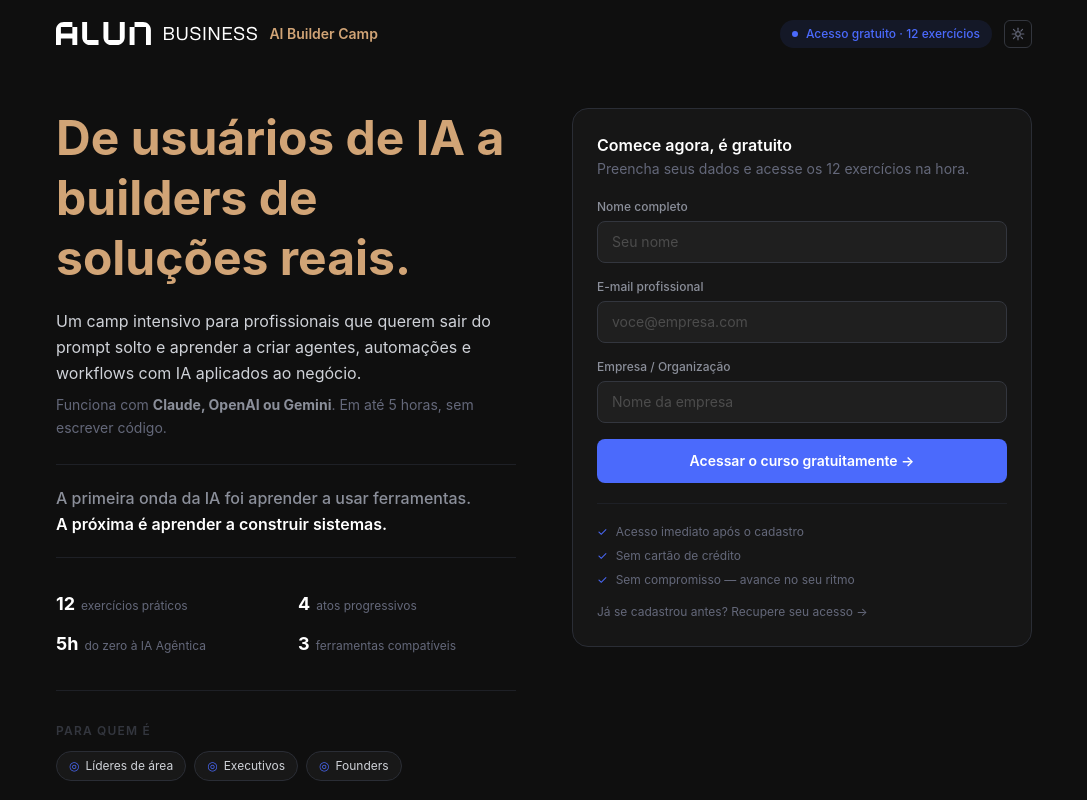
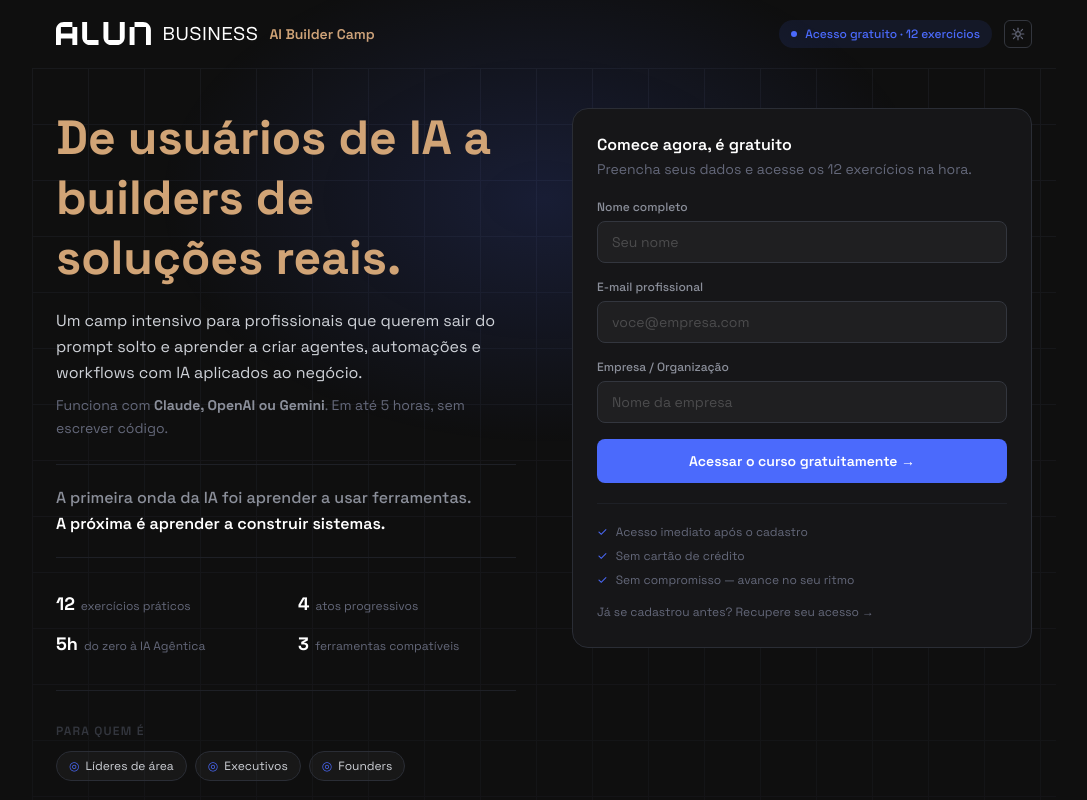
Before and after one commit to guipereiraxd/ai-builder-camp, a Next.js app: page / in a window 1280 px wide. Shown: the top 800 px of the page, without its empty margins (96-1183 px from the left). Built offline with nearby package versions, Linux system fonts and the light colour scheme; no server answers.

Commit message:
feat: add Space Grotesk font, hero grid/glow background, and tools/ gitignore

```diff
--- a/app/globals.css
+++ b/app/globals.css
@@ -95,8 +95,49 @@
 body {
   background: var(--bg);
   color: var(--text-2);
-  font-family: "Inter", -apple-system, BlinkMacSystemFont, "Segoe UI", sans-serif;
+  font-family: var(--font-space-grotesk), "Inter", -apple-system, BlinkMacSystemFont, "Segoe UI", sans-serif;
   -webkit-font-smoothing: antialiased;
+}
+
+/* ─── Hero background: grid + radial glow ────────────────────── */
+.hero-grid {
+  position: relative;
+  isolation: isolate;
+}
+
+.hero-grid::before {
+  content: "";
+  position: absolute;
+  inset: 0;
+  z-index: -2;
+  background-image:
+    linear-gradient(to right, var(--border-sub) 1px, transparent 1px),
+    linear-gradient(to bottom, var(--border-sub) 1px, transparent 1px);
+  background-size: 56px 56px;
+  -webkit-mask-image: linear-gradient(to bottom, black, transparent 85%);
+  mask-image: linear-gradient(to bottom, black, transparent 85%);
+  opacity: 0.6;
+}
+
+.hero-grid::after {
+  content: "";
+  position: absolute;
+  top: -10%;
+  left: 50%;
+  width: 1100px;
+  height: 700px;
+  z-index: -1;
+  transform: translateX(-50%);
+  background: radial-gradient(closest-side, rgba(75, 106, 252, 0.16), transparent 70%);
+  pointer-events: none;
+}
+
+[data-theme="light"] .hero-grid::before {
+  opacity: 0.5;
+}
+
+[data-theme="light"] .hero-grid::after {
+  background: radial-gradient(closest-side, rgba(75, 106, 252, 0.10), transparent 70%);
 }
 
 pre {
--- a/app/layout.tsx
+++ b/app/layout.tsx
@@ -1,5 +1,12 @@
 import type { Metadata } from "next";
+import { Space_Grotesk } from "next/font/google";
 import "./globals.css";
+
+const spaceGrotesk = Space_Grotesk({
+  subsets: ["latin"],
+  variable: "--font-space-grotesk",
+  display: "swap",
+});
 
 export const metadata: Metadata = {
   metadataBase: new URL("https://ai-builder-camp.alura.com.br"),
@@ -13,7 +20,7 @@ export default function RootLayout({
   children: React.ReactNode;
 }>) {
   return (
-    <html lang="pt-BR" className="h-full antialiased">
+    <html lang="pt-BR" className={`h-full antialiased ${spaceGrotesk.variable}`}>
       <head>
         {/* Prevent flash of wrong theme */}
         <script dangerouslySetInnerHTML={{ __html: `(function(){var t=localStorage.getItem('aibc-theme');if(t==='light')document.documentElement.setAttribute('data-theme','light');}())` }} />
--- a/app/page.tsx
+++ b/app/page.tsx
@@ -223,7 +223,7 @@ export default function Home() {
 
       {/* Hero + Form */}
 
-      <div className="max-w-5xl mx-auto px-6 pt-10 pb-8 grid md:grid-cols-2 gap-14 items-start">
+      <div className="hero-grid max-w-5xl mx-auto px-6 pt-10 pb-8 grid md:grid-cols-2 gap-14 items-start">
 
         {/* Left — copy */}
         <div>
@@ -380,7 +380,7 @@ export default function Home() {
         <div className="md:sticky md:top-10">
           <div
             className="p-6 rounded-2xl"
-            style={{ border: "1px solid #2a2d35", background: "var(--tint-3)" }}
+            style={{ border: "1px solid #2a2d35", background: "var(--surface)" }}
           >
             {/* Success states */}
             {(status === "success" || recoveryStatus === "found") ? (
```
Also changed, not shown: .claude/settings.local.json, 1 other file (tests, documents, lock files or other folders).
